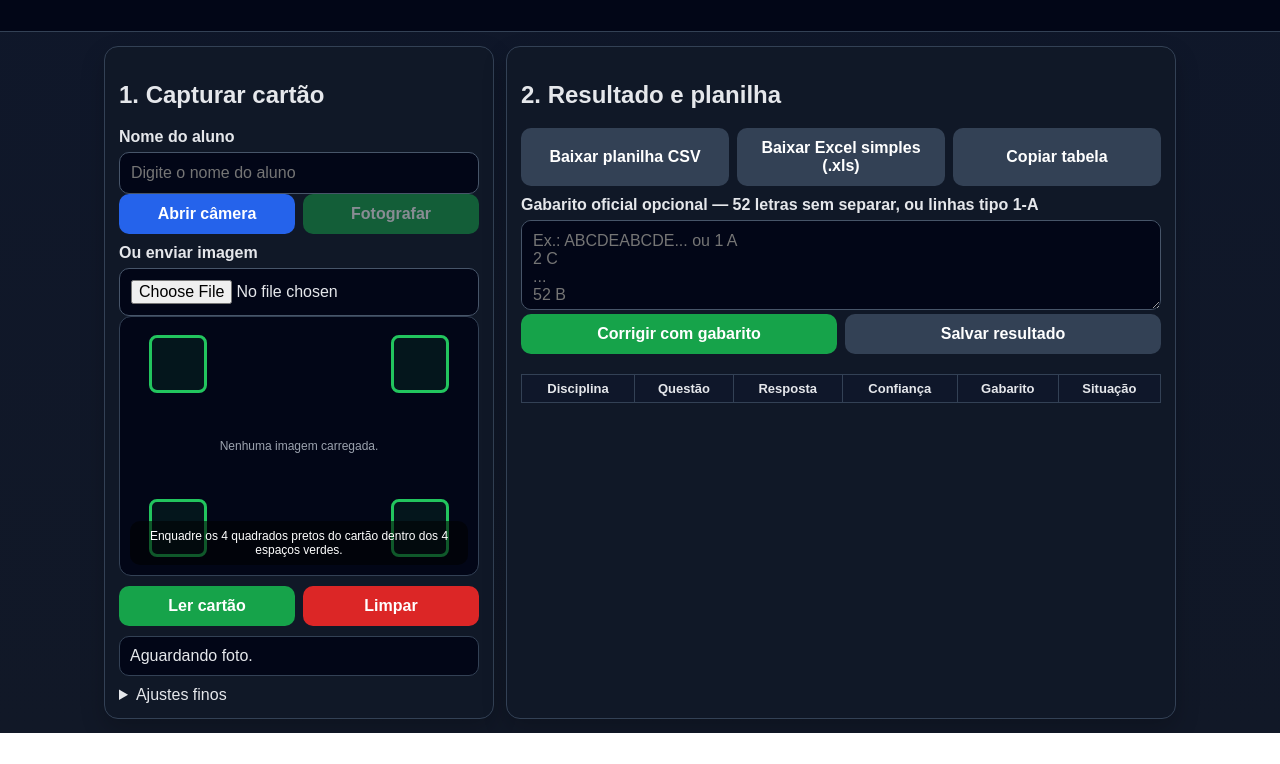
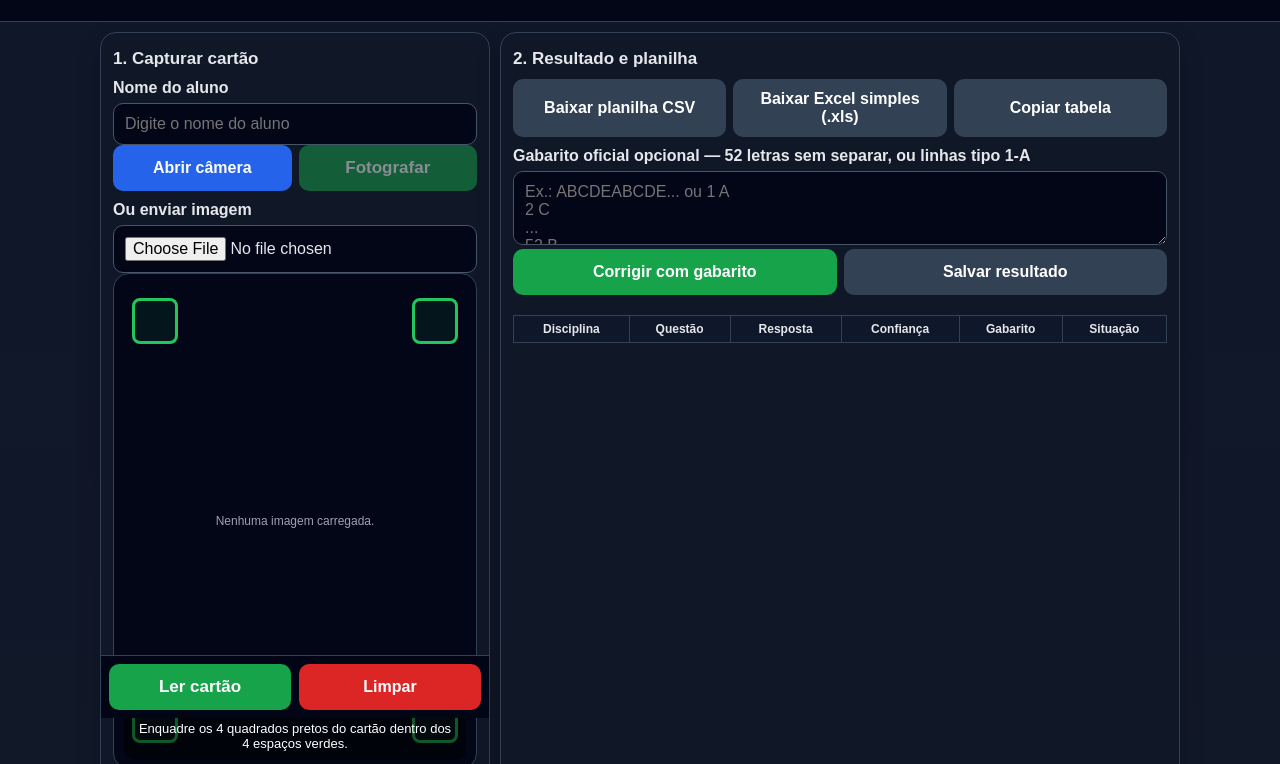
Before and after one commit to periciahard/gabarito, a plain HTML site: page index.html in a window 1280 px wide. Shown: the part 82-846 px from the top of the page. Before the commit the page ends 815 px from the top, so only its background shows below. Drawn offline with Linux system fonts and the light colour scheme.

Commit message:
Add files via upload

```diff
--- a/index.html
+++ b/index.html
@@ -2,7 +2,10 @@
 <html lang="pt-BR">
 <head>
 <meta charset="utf-8" />
-<meta name="viewport" content="width=device-width, initial-scale=1" />
+<meta name="viewport" content="width=device-width, initial-scale=1, viewport-fit=cover, maximum-scale=1" />
+<meta name="theme-color" content="#020617" />
+<meta name="mobile-web-app-capable" content="yes" />
+<meta name="apple-mobile-web-app-capable" content="yes" />
 <title>Leitor de Cartão-Resposta 52 questões</title>
 <style>
 :root{--bg:#0f172a;--card:#111827;--soft:#1f2937;--txt:#e5e7eb;--mut:#9ca3af;--ok:#22c55e;--bad:#ef4444;--warn:#f59e0b;--pri:#38bdf8}
@@ -13,7 +16,21 @@ label{display:block;font-weight:bold;margin:10px 0 6px}input,textarea,button,sel
 .previewWrap{position:relative;overflow:hidden;border-radius:12px;background:#020617;border:1px solid #334155;min-height:260px;display:flex;align-items:center;justify-content:center}.previewWrap video,.previewWrap canvas,.previewWrap img{max-width:100%;display:block}.guide{position:absolute;inset:0;pointer-events:none}.target{position:absolute;width:58px;height:58px;border:3px solid #22c55e;border-radius:8px;background:rgba(34,197,94,.08)}.tl{left:8%;top:7%}.tr{right:8%;top:7%}.bl{left:8%;bottom:7%}.br{right:8%;bottom:7%}.guideText{position:absolute;left:10px;right:10px;bottom:10px;padding:8px;border-radius:10px;background:rgba(0,0,0,.55);font-size:12px;color:#fff;text-align:center}.status{padding:10px;border-radius:10px;background:#020617;border:1px solid #334155;margin-top:10px;white-space:pre-wrap}.ok{color:var(--ok)}.bad{color:var(--bad)}.warnc{color:var(--warn)}
 table{width:100%;border-collapse:collapse;margin-top:10px;font-size:13px}th,td{border:1px solid #334155;padding:6px;text-align:center}th{background:#0f172a;position:sticky;top:64px}.subject{font-weight:bold;background:#172554}.duvida{background:rgba(245,158,11,.18)}.erro{background:rgba(239,68,68,.16)}.acerto{background:rgba(34,197,94,.15)}
 .badge{display:inline-block;padding:2px 8px;border-radius:999px;background:#334155;color:#e5e7eb;font-size:12px}.pill{display:inline-block;margin:2px;padding:3px 8px;border-radius:999px;background:#020617;border:1px solid #475569}.hidden{display:none!important}
+
+/* V4 Mobile: ajustes para celular */
+html,body{min-height:100%;-webkit-text-size-adjust:100%;touch-action:manipulation}
+body{padding-bottom:env(safe-area-inset-bottom)}
+header{padding:14px 12px} h1{font-size:18px} h2{font-size:17px;margin:4px 0 10px}
+.wrap{padding:10px}.box{padding:12px;border-radius:16px}.grid{gap:10px}
+button,input,textarea,select{font-size:16px}button{min-height:46px}.row{gap:7px}.row>*{min-width:132px}
+.previewWrap{min-height:62vh;max-height:72vh;border-radius:16px}.previewWrap video,.previewWrap canvas{width:100%;height:100%;object-fit:contain}.guide{display:block}.target{width:46px;height:46px;border-width:3px}.tl{left:5%;top:5%}.tr{right:5%;top:5%}.bl{left:5%;bottom:5%}.br{right:5%;bottom:5%}.guideText{font-size:13px;bottom:8px;padding:9px 10px}
+.mobileBar{position:sticky;bottom:0;z-index:5;background:rgba(2,6,23,.95);backdrop-filter:blur(8px);padding:8px calc(8px + env(safe-area-inset-right)) calc(8px + env(safe-area-inset-bottom)) calc(8px + env(safe-area-inset-left));border-top:1px solid #334155;margin:12px -12px -12px;display:grid;grid-template-columns:1fr 1fr;gap:8px}
+#capturar,#ler{font-size:17px}.status{font-size:14px;max-height:120px;overflow:auto}table{font-size:12px}th,td{padding:6px 5px}th{top:54px}textarea{min-height:74px}
+@media(max-width:520px){.row{display:grid;grid-template-columns:1fr 1fr}.row>*{min-width:0}.previewWrap{min-height:58vh}.box:nth-child(2){margin-top:2px}table{font-size:11px}th:nth-child(1),td:nth-child(1){display:none}.target{width:42px;height:42px}.guideText{font-size:12px}.small{font-size:11px}}
+@media(orientation:landscape) and (max-height:520px){.previewWrap{min-height:68vh}.wrap{padding:8px}.grid{grid-template-columns:1fr 1fr}.box{padding:10px}header p{display:none}}
+
 </style>
+<link rel="manifest" href="manifest.webmanifest" />
 </head>
 <body>
 <header><h1>Leitor de Cartão-Resposta — 52 questões</h1><p>Português: Q1 a Q26 • Matemática: Q27 a Q52. Tire a foto alinhando os 4 quadrados pretos dentro dos espaços verdes.</p></header>
@@ -24,9 +41,9 @@ table{width:100%;border-collapse:collapse;margin-top:10px;font-size:13px}th,td{b
   <div class="row">
     <button id="abrirCamera">Abrir câmera</button><button id="capturar" class="good" disabled>Fotografar</button>
   </div>
-  <label>Ou enviar imagem</label><input id="arquivo" type="file" accept="image/*" />
+  <label>Ou enviar imagem</label><input id="arquivo" type="file" accept="image/*" capture="environment" />
   <div class="previewWrap" id="previewWrap"><video id="video" class="hidden" playsinline></video><canvas id="canvasFoto" class="hidden"></canvas><div class="guide" id="guide"><div class="target tl"></div><div class="target tr"></div><div class="target bl"></div><div class="target br"></div><div class="guideText">Enquadre os 4 quadrados pretos do cartão dentro dos 4 espaços verdes.</div></div><span id="semFoto" class="small">Nenhuma imagem carregada.</span></div>
-  <div class="row" style="margin-top:10px"><button id="ler" class="good">Ler cartão</button><button id="limpar" class="danger">Limpar</button></div>
+  <div class="mobileBar"><button id="ler" class="good">Ler cartão</button><button id="limpar" class="danger">Limpar</button></div>
   <div class="status" id="status">Aguardando foto.</div>
   <details style="margin-top:10px"><summary>Ajustes finos</summary>
     <div class="row"><div><label>Sensibilidade da marcação</label><input id="sens" type="range" min="1" max="100" value="48"><span id="sensv" class="small">48</span></div><div><label>Marcar dúvida se diferença menor que</label><input id="duvida" type="range" min="1" max="40" value="10"><span id="duvidav" class="small">10%</span></div></div>
@@ -50,9 +67,9 @@ function subj(q){return q<=26?'Português':'Matemática'}
 function localQ(q){return q<=26?q:q-26}
 function clear(){respostas=[];render();status('Aguardando foto.');el('canvasFoto').classList.add('hidden');el('semFoto').classList.remove('hidden')}
 el('sens').oninput=()=>el('sensv').textContent=el('sens').value;el('duvida').oninput=()=>el('duvidav').textContent=el('duvida').value+'%';
-el('abrirCamera').onclick=async()=>{try{stream=await navigator.mediaDevices.getUserMedia({video:{facingMode:'environment',width:{ideal:1920},height:{ideal:1080}},audio:false});el('video').srcObject=stream;await el('video').play();el('video').classList.remove('hidden');el('canvasFoto').classList.add('hidden');el('semFoto').classList.add('hidden');el('capturar').disabled=false;status('Câmera aberta. Alinhe os 4 quadrados pretos nos espaços verdes.','ok')}catch(e){status('Não foi possível abrir a câmera: '+e.message,'bad')}};
-el('capturar').onclick=()=>{let v=el('video'),c=el('canvasFoto'),ctx=c.getContext('2d');c.width=v.videoWidth;c.height=v.videoHeight;ctx.drawImage(v,0,0);c.classList.remove('hidden');el('video').classList.add('hidden');imgCanvas=c;status('Foto capturada. Clique em Ler cartão.','ok')};
-el('arquivo').onchange=ev=>{let f=ev.target.files[0];if(!f)return;let img=new Image();img.onload=()=>{let c=el('canvasFoto'),ctx=c.getContext('2d');let max=1800,scale=Math.min(1,max/Math.max(img.width,img.height));c.width=Math.round(img.width*scale);c.height=Math.round(img.height*scale);ctx.drawImage(img,0,0,c.width,c.height);c.classList.remove('hidden');el('video').classList.add('hidden');el('semFoto').classList.add('hidden');imgCanvas=c;status('Imagem carregada. Clique em Ler cartão.','ok')};img.src=URL.createObjectURL(f)};
+el('abrirCamera').onclick=async()=>{try{stream=await navigator.mediaDevices.getUserMedia({video:{facingMode:{ideal:'environment'},width:{ideal:1920},height:{ideal:2560},aspectRatio:{ideal:0.75}},audio:false});el('video').srcObject=stream;await el('video').play();el('video').classList.remove('hidden');el('canvasFoto').classList.add('hidden');el('semFoto').classList.add('hidden');el('capturar').disabled=false;status('Câmera aberta. Alinhe os 4 quadrados pretos nos espaços verdes.','ok');el('previewWrap').scrollIntoView({behavior:'smooth',block:'center'})}catch(e){status('Não foi possível abrir a câmera: '+e.message,'bad')}};
+el('capturar').onclick=()=>{let v=el('video'),c=el('canvasFoto'),ctx=c.getContext('2d');c.width=v.videoWidth;c.height=v.videoHeight;ctx.drawImage(v,0,0);c.classList.remove('hidden');el('video').classList.add('hidden');imgCanvas=c;if(stream){stream.getTracks().forEach(t=>t.stop());stream=null;}status('Foto capturada. Clique em Ler cartão.','ok');el('ler').scrollIntoView({behavior:'smooth',block:'center'})};
+el('arquivo').onchange=ev=>{let f=ev.target.files[0];if(!f)return;let img=new Image();img.onload=()=>{let c=el('canvasFoto'),ctx=c.getContext('2d');let max=1800,scale=Math.min(1,max/Math.max(img.width,img.height));c.width=Math.round(img.width*scale);c.height=Math.round(img.height*scale);ctx.drawImage(img,0,0,c.width,c.height);c.classList.remove('hidden');el('video').classList.add('hidden');el('semFoto').classList.add('hidden');imgCanvas=c;status('Imagem carregada. Clique em Ler cartão.','ok');el('previewWrap').scrollIntoView({behavior:'smooth',block:'center'})};img.src=URL.createObjectURL(f)};
 el('limpar').onclick=clear;
 function grayAt(data,w,x,y){let i=(y*w+x)*4;return (data[i]+data[i+1]+data[i+2])/3}
 function findMarkers(c){let w=c.width,h=c.height,ctx=c.getContext('2d'),im=ctx.getImageData(0,0,w,h),d=im.data;let step=Math.max(2,Math.floor(Math.max(w,h)/650));let pts=[];for(let y=0;y<h;y+=step){for(let x=0;x<w;x+=step){let g=grayAt(d,w,x,y);if(g<55)pts.push({x,y})}} if(pts.length<20) return null;
```
Also changed, not shown: icon.svg (added), manifest.webmanifest (added), 1 other file.
